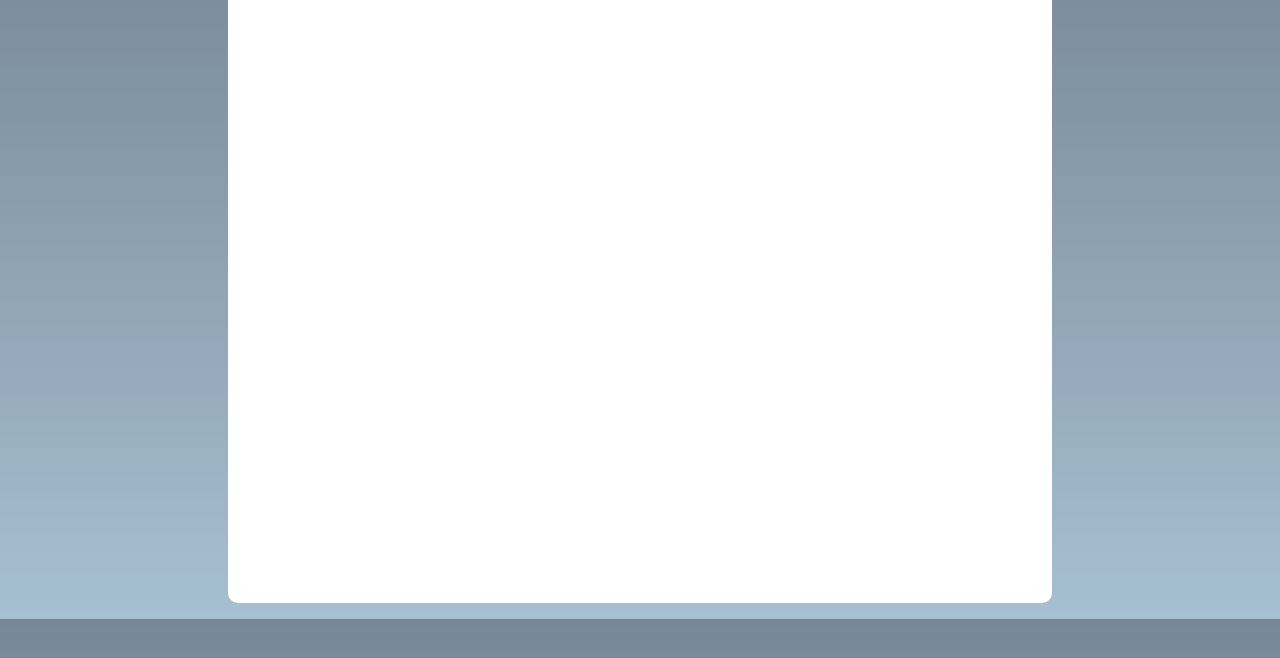
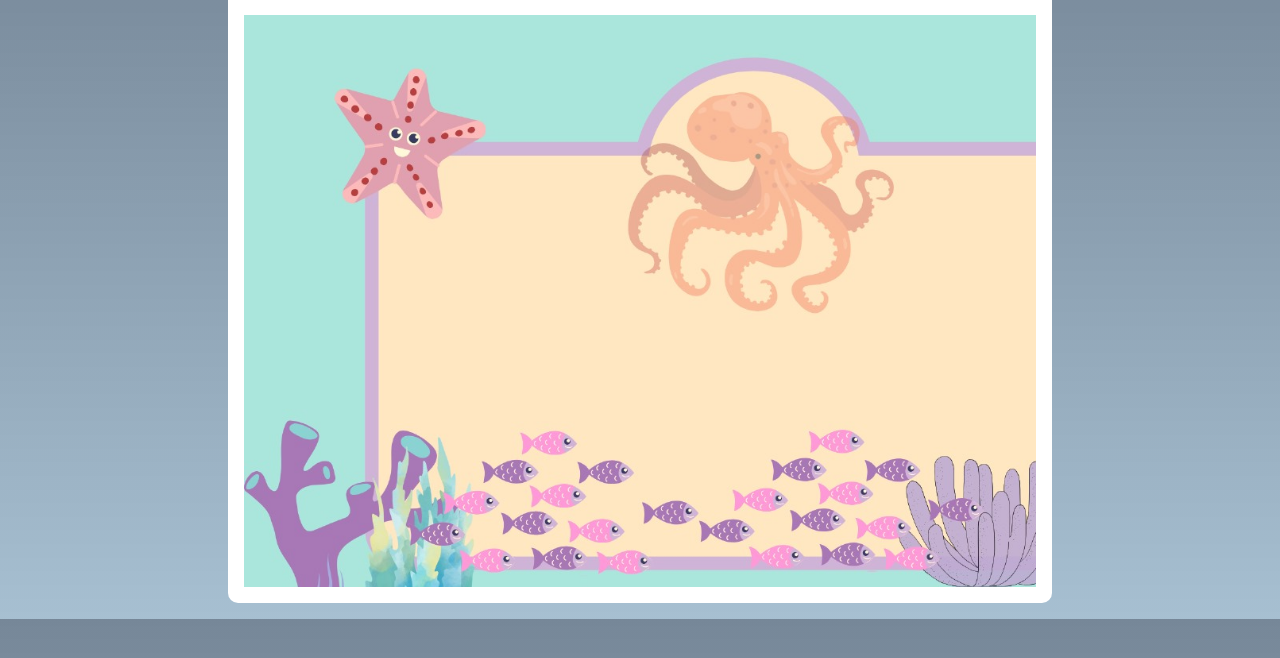
Before and after one commit to herjunaidizulfani-png/PROYEK-KAPITA, a plain HTML site: page Proyek Kapita/index.html in a window 1280 px wide. Shown: the part 76-734 px from the top of the page. Drawn offline with Linux system fonts and the light colour scheme; files that its build step writes are made by us from their sources; files whose address does not match are found by name.

Commit message:
style.css

```diff
--- a/Proyek Kapita/css/style.css
+++ b/Proyek Kapita/css/style.css
@@ -1,5 +1,5 @@
 :root{
-  --canva-bg: url("FIXPOLL.jpg");
+  --canva-bg: url("../images/FIXPOLL.jpg");
   --cols: 18;
   --rows: 13;
   --cell-size: 44px;
```
